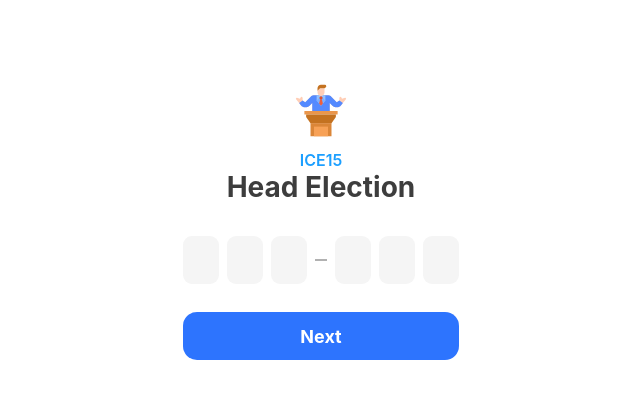
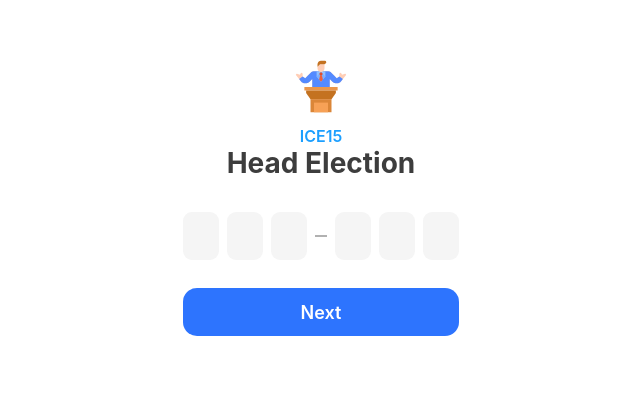
Before and after one commit to infi-axis/ice15, a Gatsby site: page / in a window 1280 px wide. Shown: the part 179-578 px from the top of the page, without its empty margins (319-959 px from the left). Built offline with nearby package versions, Linux system fonts and the light colour scheme; Gatsby itself is replaced by a stand-in of ours.

Commit message:
enhance: Adjust the positioning of the outmost container in home page

```diff
--- a/src/pages/index.js
+++ b/src/pages/index.js
@@ -37,6 +37,11 @@ const Container = styled.div`
 
     height: auto;
     width: auto;
+
+    @media screen and (min-width: 1024px) {
+        position: relative;
+        top: -3%;
+    }
 `
 
 const SubTitle = styled.h2`
@@ -95,7 +100,7 @@ const Next = styled(Link)`
 
     text-decoration: none;
     font-size: 1.125rem;
-    font-weight: 700;
+    font-weight: 600;
     color: white;
 
     border-radius: 14px;
```
